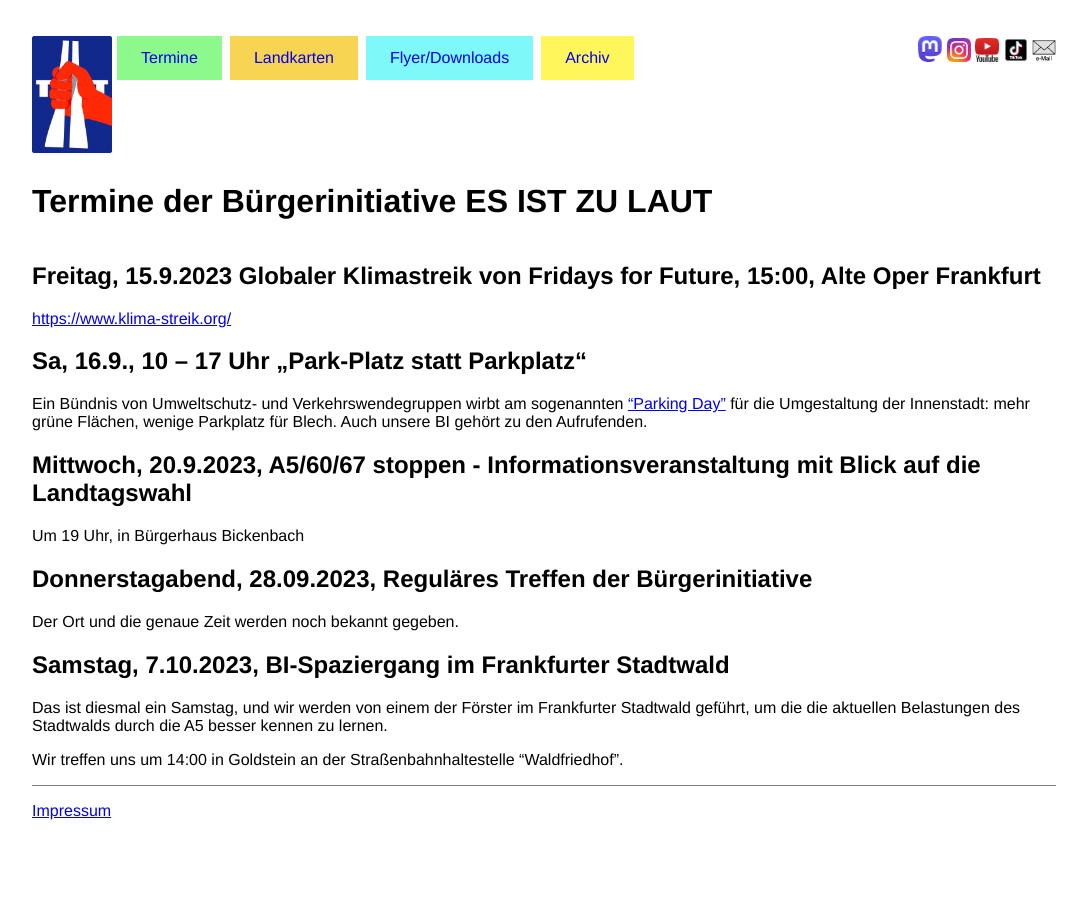
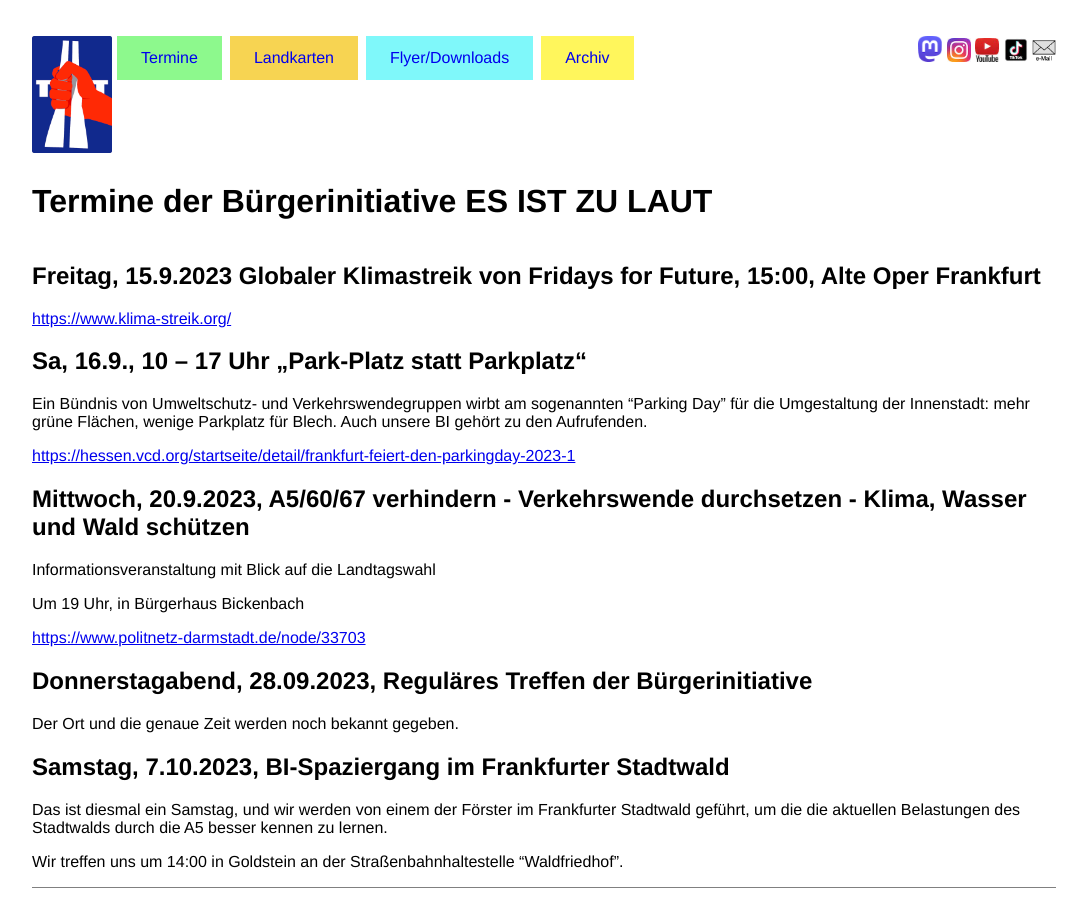
Before and after one commit to esistzulaut/website, a Jekyll site: the page built from termine.md, in a window 1280 px wide. Shown: the whole page, without its empty margins (96-1183 px from the left). Built offline with Jekyll 4.4.1, drawn with Linux system fonts in a browser that asks for light colours; comment, search, counter and statistics services are not loaded.

Commit message:
Links als separate Zeilen

```diff
--- a/termine.md
+++ b/termine.md
@@ -9,11 +9,17 @@ layout: default
 
 ## Sa, 16.9., 10 – 17 Uhr	„Park-Platz statt Parkplatz“
 
-Ein Bündnis von Umweltschutz- und Verkehrswendegruppen wirbt am sogenannten ["Parking Day"](https://hessen.vcd.org/startseite/detail/frankfurt-feiert-den-parkingday-2023-1) für die Umgestaltung der Innenstadt: mehr grüne Flächen, wenige Parkplatz für Blech. Auch unsere BI gehört zu den Aufrufenden.
+Ein Bündnis von Umweltschutz- und Verkehrswendegruppen wirbt am sogenannten "Parking Day" für die Umgestaltung der Innenstadt: mehr grüne Flächen, wenige Parkplatz für Blech. Auch unsere BI gehört zu den Aufrufenden.
 
-## Mittwoch, 20.9.2023, A5/60/67 stoppen - Informationsveranstaltung mit Blick auf die Landtagswahl
+<https://hessen.vcd.org/startseite/detail/frankfurt-feiert-den-parkingday-2023-1>
+
+## Mittwoch, 20.9.2023, A5/60/67 verhindern - Verkehrswende durchsetzen - Klima, Wasser und Wald schützen
+
+Informationsveranstaltung mit Blick auf die Landtagswahl
 
 Um 19 Uhr, in Bürgerhaus Bickenbach
+
+<https://www.politnetz-darmstadt.de/node/33703>
 
 ## Donnerstagabend, 28.09.2023, Reguläres Treffen der Bürgerinitiative
 
```
